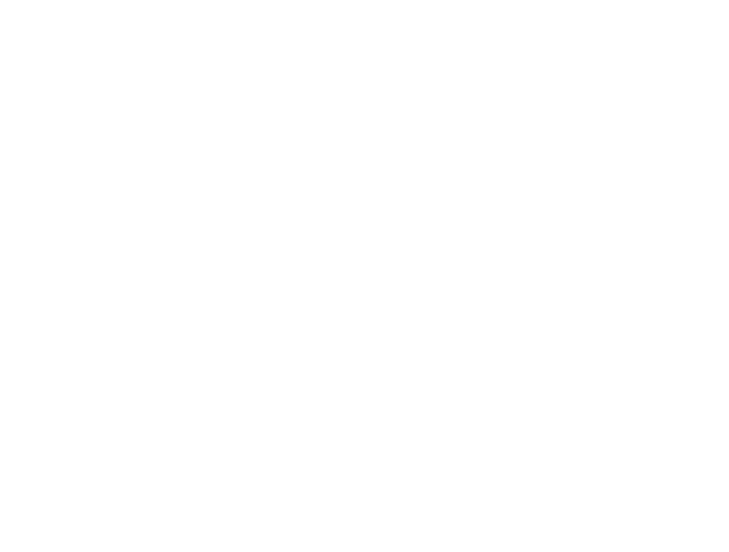
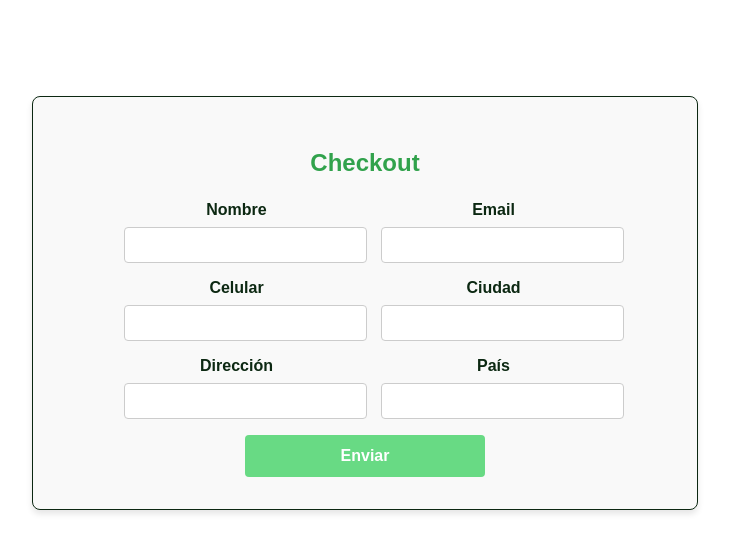
Before and after one commit to nahueldenezio/ecommerce-model, a React (Vite) app: page /checkout in a window 1280 px wide. Before the commit this address had no page. Shown: the top 552 px of the page, without its empty margins (275-1004 px from the left). Built offline with nearby package versions, Linux system fonts and the light colour scheme.

Commit message:
checkout visual

```diff
--- a/src/App.jsx
+++ b/src/App.jsx
@@ -8,6 +8,7 @@
 import { CartProvider } from './context/CartContext';
 import ProductDetail from './components/ProductDetail';
 import ProductList from './components/ProductList';
+import CheckoutForm from './components/CheckoutForm';
 
 const App = () => {
   return (
@@ -20,6 +21,8 @@
           <Route path="/products" element={<ProductList />} />
           <Route path="/products/:id" element={<ProductDetail />} /> {/* Ruta para los detalles del producto */}
           <Route path="/cart" element={<Cart />} />
+          <Route path="/checkout" element={<CheckoutForm />} />
+          {/* <Route path="/checkout" element={<PrivateRoute element={CheckoutForm} />} /> */}
           <Route path="/dashboard" element={<PrivateRoute element={Dashboard} />} />
         </Routes>
       </div>
--- /dev/null
+++ b/src/components/CheckoutForm.jsx
@@ -0,0 +1,103 @@
+import "../styles/CheckoutForm.scss";
+import { useState } from "react";
+import { useCart } from "../context/CartContext";
+import { useNavigate } from "react-router-dom";
+
+export default function CheckoutForm() {
+  const [name, setName] = useState("");
+  const [email, setEmail] = useState("");
+  const [phone, setPhone] = useState("");
+  const [address, setAddress] = useState("");
+  const [city, setCity] = useState("");
+  const [country, setCountry] = useState("");
+  const { cartItems } = useCart();
+  const navigate = useNavigate();
+
+  const handleSubmit = (e) => {
+    e.preventDefault();
+    const order = {
+      name,
+      email,
+      phone,
+      address,
+      city,
+      country,
+      items: cartItems,
+    };
+    console.log(order);
+    navigate("/success");
+  };
+
+  return (
+    <form className="checkout-form" onSubmit={handleSubmit}>
+      <h2>Checkout</h2>
+      <div className="form-row">
+        <label>
+          <span>Nombre</span>
+          <input
+            type="text"
+            name="name"
+            value={name}
+            onChange={(e) => setName(e.target.value)}
+            required
+          />
+        </label>
+        <label>
+          <span>Email</span>
+          <input
+            type="email"
+            name="email"
+            value={email}
+            onChange={(e) => setEmail(e.target.value)}
+            required
+          />
+        </label>
+      </div>
+      <div className="form-row">
+        <label>
+          <span>Celular</span>
+          <input
+            type="text"
+            name="phone"
+            value={phone}
+            onChange={(e) => setPhone(e.target.value)}
+            required
+          />
+        </label>
+        <label>
+          <span>Ciudad</span>
+          <input
+            type="text"
+            name="city"
+            value={city}
+            onChange={(e) => setCity(e.target.value)}
+            required
+          />
+        </label>
+      </div>
+      <div className="form-row">
+        <label className="full-width">
+          <span>Dirección</span>
+          <input
+            type="text"
+            name="address"
+            value={address}
+            onChange={(e) => setAddress(e.target.value)}
+            required
+          />
+        </label>
+        <label className="full-width">
+          <span>País</span>
+          <input
+            type="text"
+            name="country"
+            value={country}
+            onChange={(e) => setCountry(e.target.value)}
+            required
+          />
+        </label>
+      </div>
+      <button type="submit">Enviar</button>
+    </form>
+  );
+}
--- /dev/null
+++ b/src/styles/CheckoutForm.scss
@@ -0,0 +1,79 @@
+@import './variables.scss';
+
+.checkout-form {
+  max-width: 600px;
+  margin: 2rem auto;
+  padding: 2rem;
+  text-align: center;
+  border: 1px solid $secondary-color;
+  border-radius: 8px;
+  background-color: #f9f9f9;
+  box-shadow: 0 4px 6px rgba(0, 0, 0, 0.1);
+
+  h2 {
+    margin-bottom: 1.5rem;
+    color: $primary-color-dark;
+    text-align: center;
+  }
+
+  .form-row {
+    display: flex;
+    flex-wrap: wrap;
+    gap: 2rem;
+    margin-bottom: 1rem;
+
+    label {
+      flex: 1;
+      min-width: calc(50% - 1rem);
+      display: flex;
+      flex-direction: column;
+
+      span {
+        margin-bottom: 0.5rem;
+        font-weight: bold;
+        color: $secondary-color;
+      }
+
+      input {
+        width: 100%;
+        padding: 0.5rem;
+        border: 1px solid #ccc;
+        border-radius: 4px;
+        font-size: 1rem;
+        background-color: #fff;
+
+        &:focus {
+          border-color: $primary-color;
+          outline: none;
+          box-shadow: 0 0 0 3px rgba($primary-color, 0.2);
+        }
+      }
+    }
+  }
+
+  .full-width {
+    flex: 1 1 100%;
+  }
+
+  button {
+    width: 40%;
+    padding: 0.75rem;
+    background-color: $primary-color;
+    color: $primary-color-light;
+    border: none;
+    border-radius: 4px;
+    font-size: 1rem;
+    font-weight: bold;
+    cursor: pointer;
+    transition: background-color 0.3s ease;
+
+    &:hover {
+      background-color: $primary-color-dark;
+    }
+
+    &:focus {
+      outline: none;
+      box-shadow: 0 0 0 3px rgba($primary-color, 0.2);
+    }
+  }
+}
```
